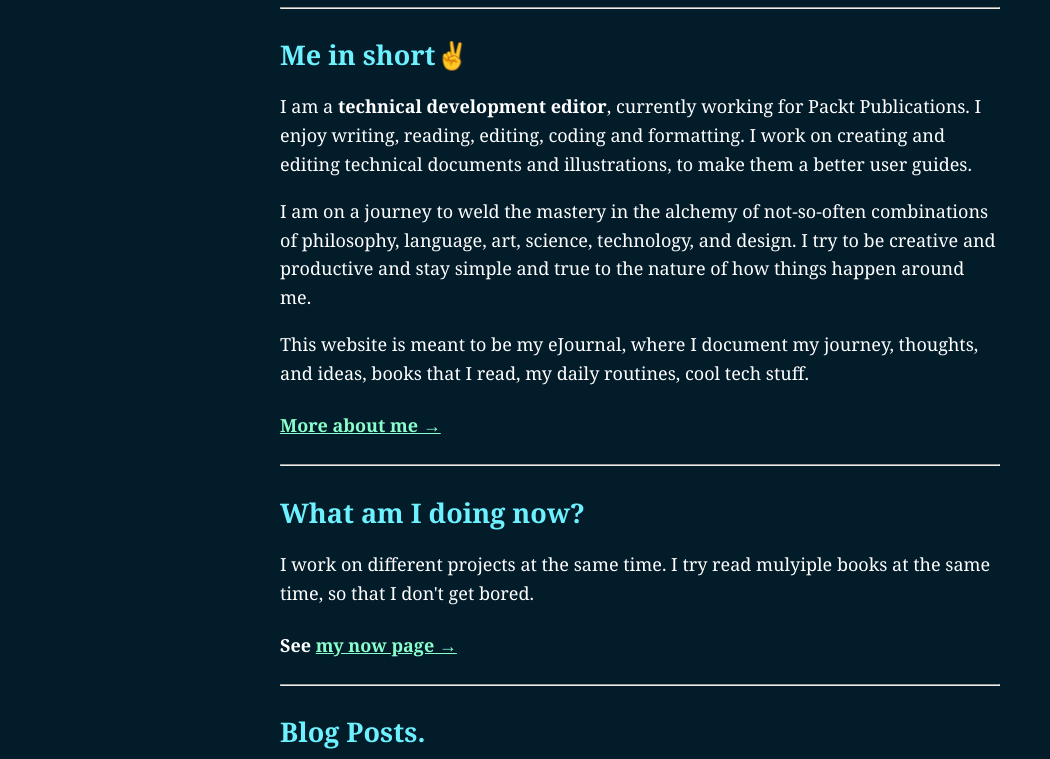
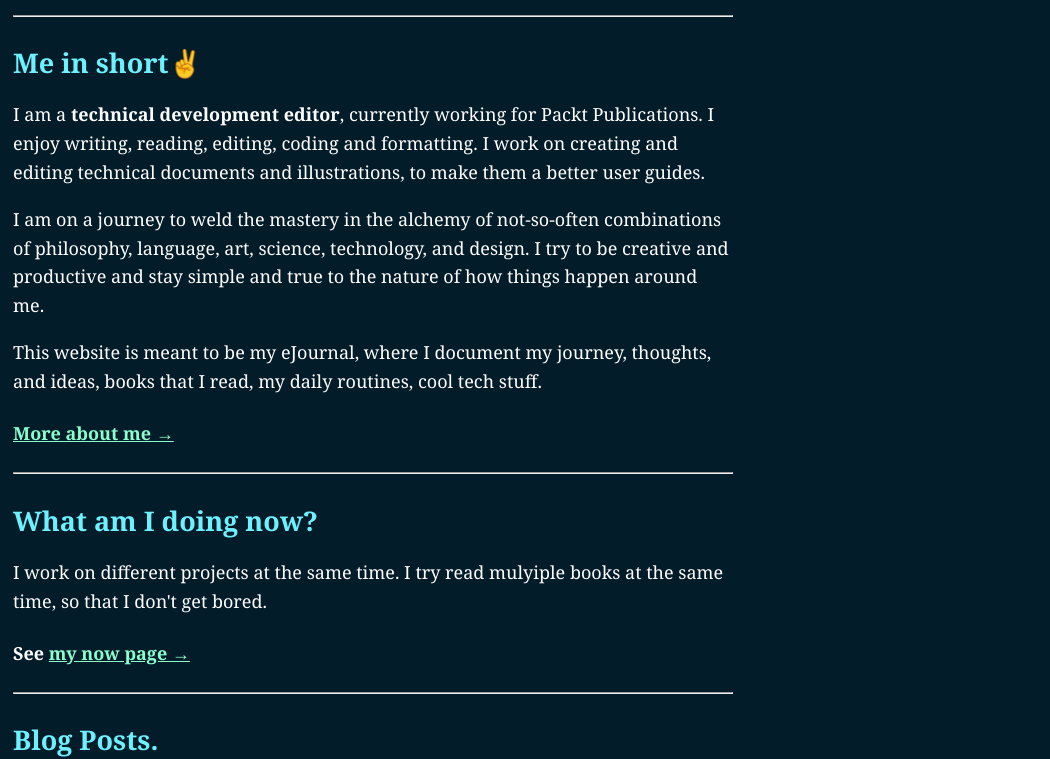
Before and after one commit to akgbhat/akgbhat.github.io, a plain HTML site: page index.html in a window 1280 px wide. Shown: the part 148-907 px from the top of the page, without its empty margins (0-1050 px from the left). Drawn offline with Linux system fonts and the light colour scheme.

Commit message:
Update style.css

```diff
--- a/style.css
+++ b/style.css
@@ -1,6 +1,6 @@
 body {
   max-width: 40em;
-  margin: auto;
+  margin-bottom:0;
   padding: 5px;
   font-family: Georgia, serif;
   font-size: 18px;
```
